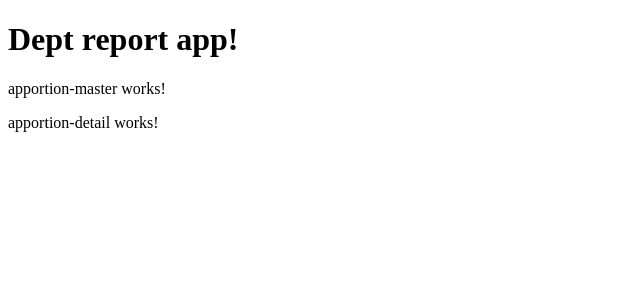
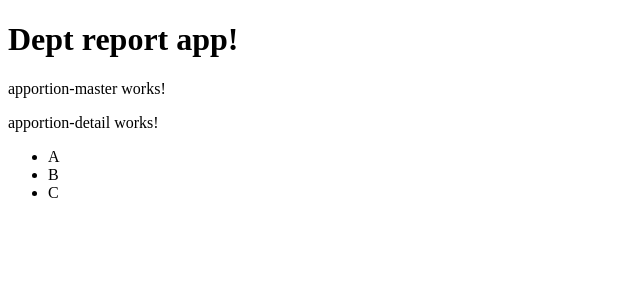
Before and after one commit to tsengeagle/dept-report-app, an Angular app: page / in a window 1280 px wide. Shown: the top 300 px of the page, without its empty margins (0-640 px from the left). Built offline with nearby package versions, Linux system fonts and the light colour scheme.

Commit message:
add data

```diff
--- a/src/app/apportion-detail/apportion-detail.component.html
+++ b/src/app/apportion-detail/apportion-detail.component.html
@@ -1,3 +1,9 @@
 <p>
   apportion-detail works!
 </p>
+
+<ul>
+  <li *ngFor="let item of data">
+    {{item}}
+  </li>
+</ul>
--- a/src/app/apportion-detail/apportion-detail.component.ts
+++ b/src/app/apportion-detail/apportion-detail.component.ts
@@ -7,6 +7,8 @@ import { Component, OnInit } from '@angular/core';
 })
 export class ApportionDetailComponent implements OnInit {
 
+  data= ['A', 'B', 'C'];
+
   constructor() { }
 
   ngOnInit() {
```
